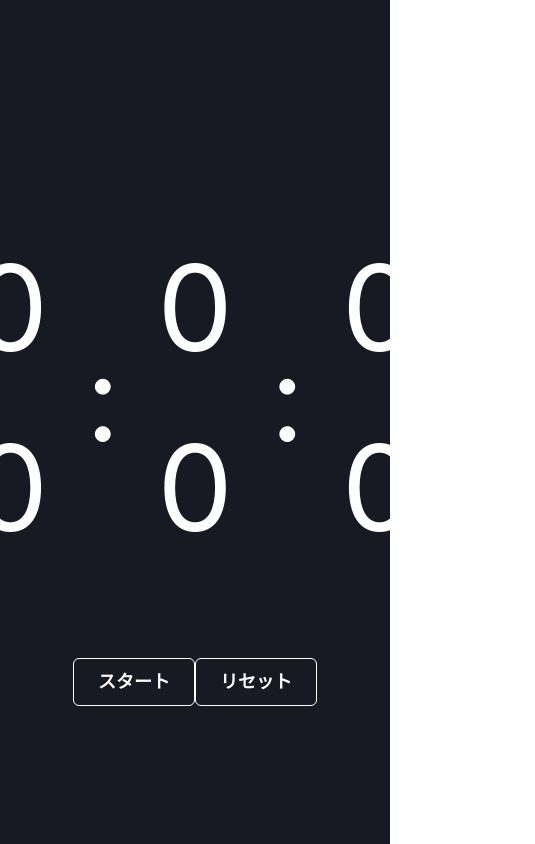
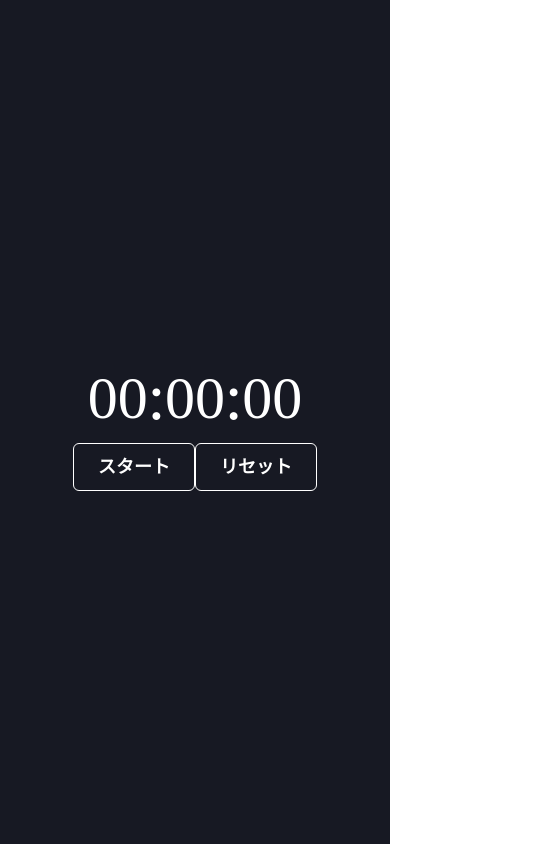
Before and after one commit to fumontr/task-fast, a Next.js app in the folder app/: page / in a window 390 px wide. Shown: the whole page, 535 px wide, since content can reach past the window. Built offline with nearby package versions, Linux system fonts and the light colour scheme.

Commit message:
:sparkles: fix typo and responsive design

```diff
--- a/app/src/pages/index.tsx
+++ b/app/src/pages/index.tsx
@@ -6,7 +6,7 @@ import { useState, useEffect } from 'react'
 const Home: NextPage = () => {
   const [isRunning, setIsRunning] = useState<Boolean>(false)
   const [startAt, setStartAt] = useState(dayjs())
-  const [elapceTime, setElapceTime] = useState<number>(0)
+  const [elapseTime, setElapseTime] = useState<number>(0)
   const startTimer = () => {
     const now = dayjs()
     setIsRunning(true)
@@ -19,19 +19,19 @@ const Home: NextPage = () => {
 
   const resetTimer = () => {
     setIsRunning(false)
-    setElapceTime(0)
+    setElapseTime(0)
   }
 
   useEffect(() => {
     const timer = setInterval(
-      () => isRunning && setElapceTime(dayjs().diff(startAt, 'second', false)),
+      () => isRunning && setElapseTime(dayjs().diff(startAt, 'second', false)),
       1000
     )
     return () => clearInterval(timer)
   }, [startAt, isRunning])
-  const hour = Math.floor((elapceTime / (60 * 60)) % 24)
-  const minute = Math.floor((elapceTime / 60) % 60)
-  const second = elapceTime % 60
+  const hour = Math.floor((elapseTime / (60 * 60)) % 24)
+  const minute = Math.floor((elapseTime / 60) % 60)
+  const second = elapseTime % 60
 
   return (
     <Flex
@@ -42,23 +42,23 @@ const Home: NextPage = () => {
       bg="gray.900"
       direction="column"
     >
-      <Flex p={20} direction={'row'} alignItems="center">
-        <Text fontSize="120px" color="white" w="150px" textAlign="center">
+      <Flex p={{ base: 0, md: 20 }} direction={'row'} alignItems="center">
+        <Text fontSize={{ base: '6xl', md: '120px'}} color="white" w={{ base: '80%', md: '180px'}} textAlign="center" fontFamily="Roboto Mono">
           {hour.toString().padStart(2, '0')}
         </Text>
         <Text
-          fontSize="120px"
+          fontSize={{ base: '6xl', md: '120px'}}
           color="white"
         >
           :
         </Text>
-        <Text fontSize="120px" color="white" w="150px" textAlign="center">
+        <Text fontSize={{ base: '6xl', md: '120px'}} color="white" w={{ base: '80%', md: '180px'}} textAlign="center" fontFamily="Roboto Mono">
           {minute.toString().padStart(2, '0')}
         </Text>
-        <Text fontSize="120px" color="white">
+        <Text fontSize={{ base: '6xl', md: '120px'}} color="white">
           :
         </Text>
-        <Text fontSize="120px" color="white" w="150px" textAlign="center">
+        <Text fontSize={{ base: '6xl', md: '120px'}} color="white" w={{ base: '80%', md: '180px'}} textAlign="center" fontFamily="Roboto Mono">
           {second.toString().padStart(2, '0')}
         </Text>
       </Flex>
```
Also changed, not shown: 1 other file (tests, documents, lock files or other folders).
